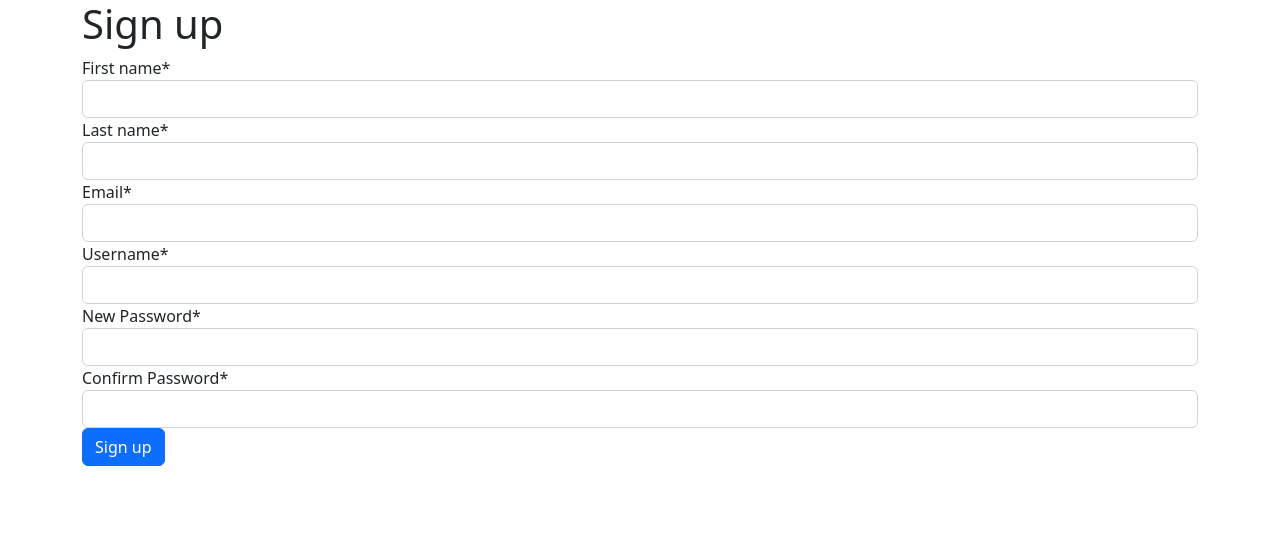
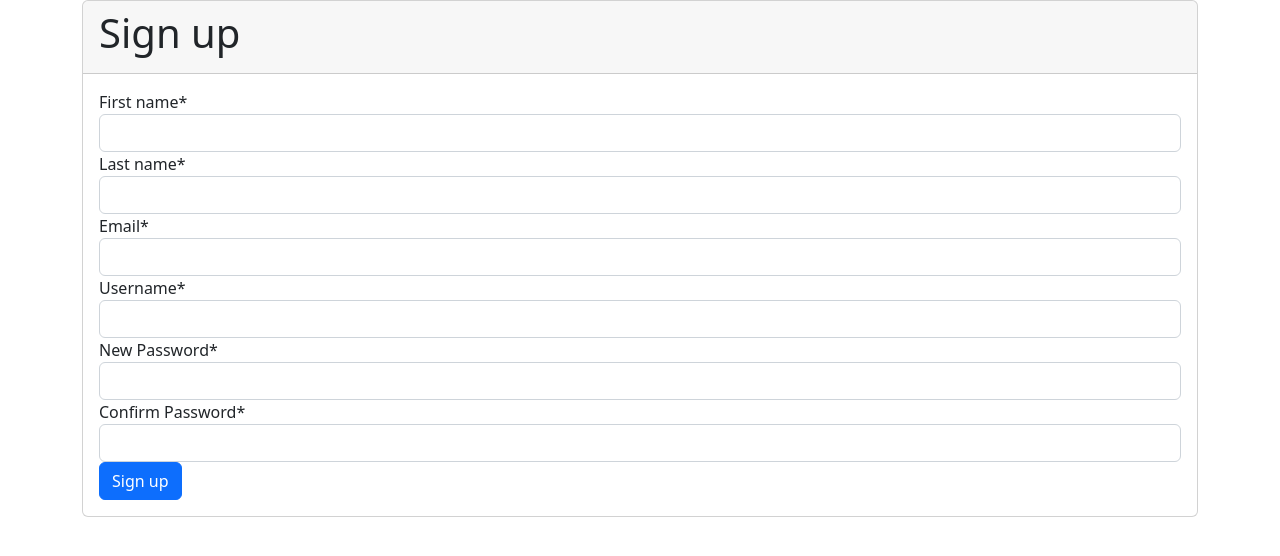
Before and after one commit to Mudssy/Hornet, a Django app: page /sign_up/ in a window 1280 px wide. Shown: the top 556 px of the page. Run offline with Django 4.2, Linux system fonts and the light colour scheme; some libraries are stand-ins or nearby versions.

Commit message:
put sign up form within a card

```diff
--- a/lessons/templates/home.html
+++ b/lessons/templates/home.html
@@ -3,6 +3,8 @@
 {% block body%}
 
 <div>
+    <div>
+    </div>
     <h1>HMS Academy</h1>
     <p>one stop shop for learning music</p>
     <p><a href="{% url 'sign_up' %}">Sign up!</a></p>
--- a/lessons/templates/sign_up.html
+++ b/lessons/templates/sign_up.html
@@ -5,12 +5,13 @@
 <div class="container">
     <div class="row">
         <div class = "col-12">
-            <h1>Sign up</h1>
-            <div>
-
-                {%crispy form %}
-
-
+            <div class = "card">
+                <div class = "card-header">
+                    <h1>Sign up</h1>
+                </div>
+                <div class= "card-body">
+                    {%crispy form %}
+                </div>
             </div>
         </div>
     </div>
```
